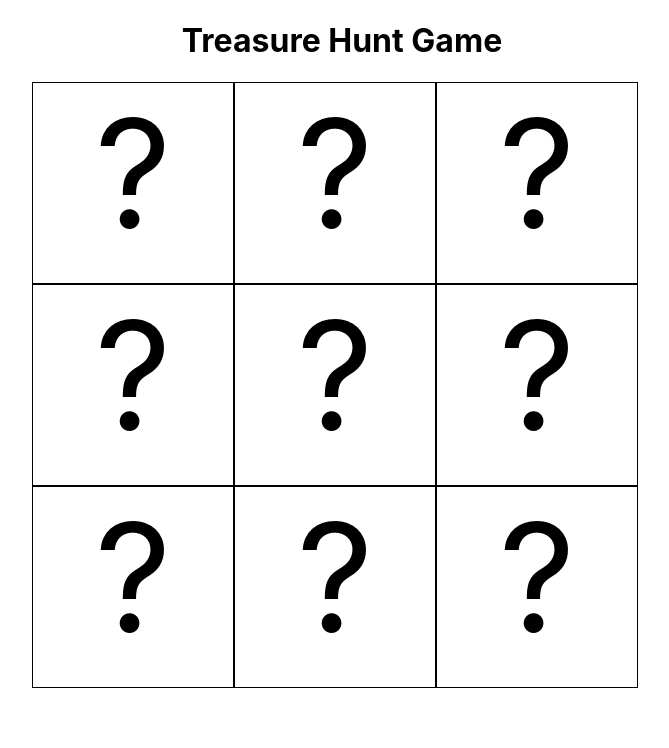
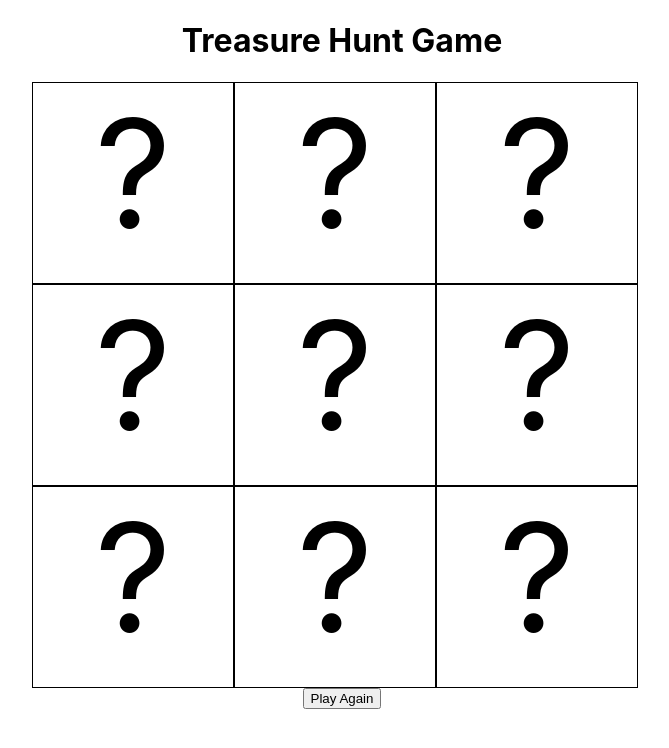
Before and after one commit to learn-academy-2023-alpha/treasure-hunt-mikerogers04, a React (Create React App) app: page / in a window 1280 px wide. Shown: the top 748 px of the page, without its empty margins (298-967 px from the left). Built offline with nearby package versions, Linux system fonts and the light colour scheme.

Commit message:
Added Play Again button

```diff
--- a/src/App.css
+++ b/src/App.css
@@ -15,3 +15,7 @@ h1 {
   width: 620px;
   margin: 0 auto;
 }
+.button {
+  display: flex;
+  margin: 0 auto;
+}
--- a/src/App.js
+++ b/src/App.js
@@ -14,6 +14,19 @@ const App = () => {
     "?",
     "?"
   ])
+  const handleRestart = () => {
+    setBoard([
+      "?",
+      "?",
+      "?",
+      "?",
+      "?",
+      "?",
+      "?",
+      "?",
+      "?"
+    ])
+  }
   const [treasureLocation, setTreatureLocation] = useState(Math.floor(Math.random() * board.length))
   const [bombLocation, setBombLocation] = useState(Math.floor(Math.random() * board.length))
 
@@ -48,6 +61,7 @@ const App = () => {
           )
         })}
       </div>
+    <button className="button" onClick={handleRestart}>Play Again</button>
     </>
   )
 }
```
Also changed, not shown: 1 other file (tests, documents, lock files or other folders).
